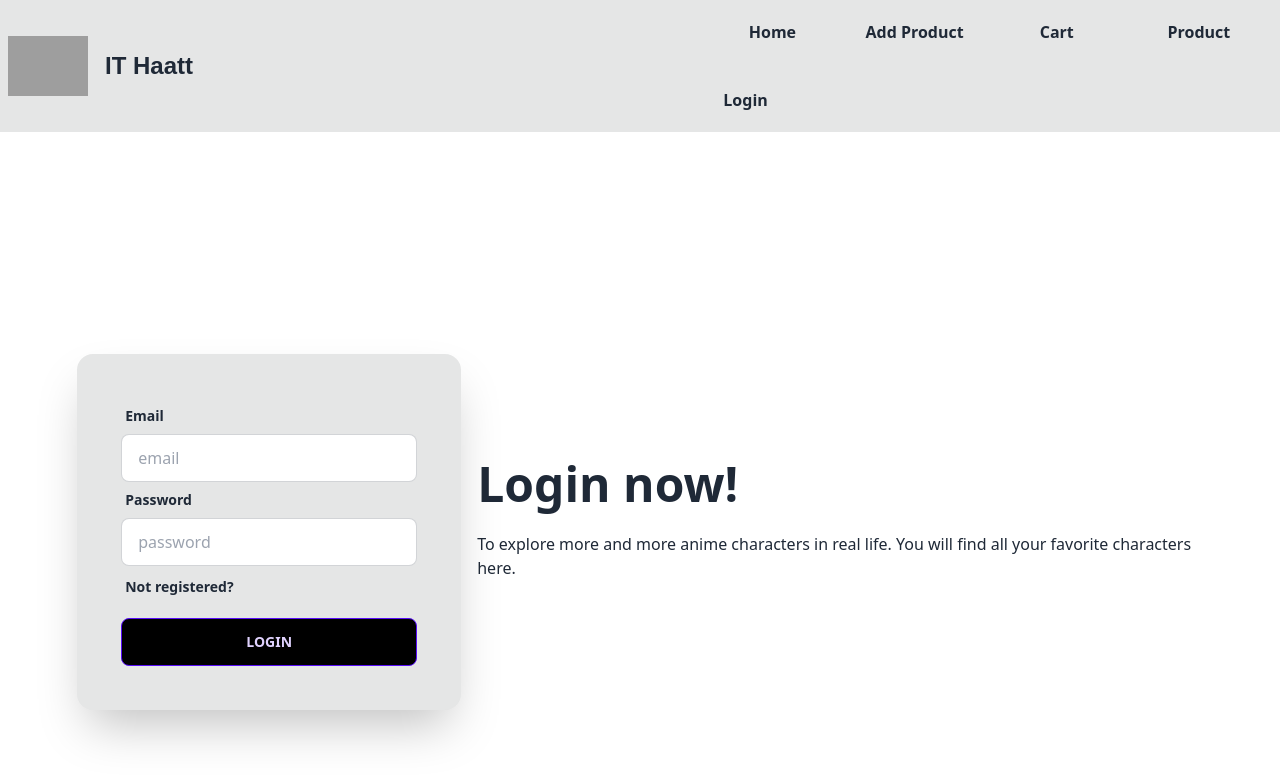
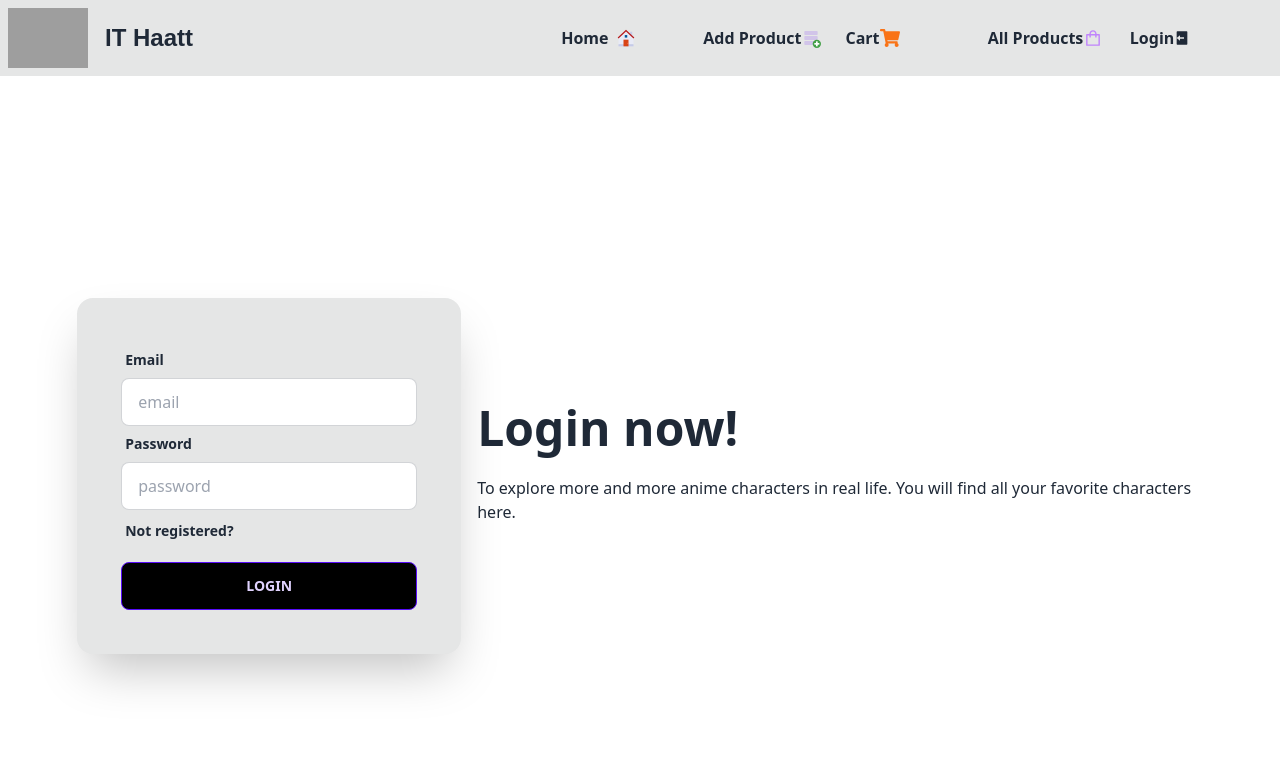
Before and after one commit to junaeddurjoy/brand-shop, a React (Vite) app: page /login in a window 1280 px wide. Shown: the top 782 px of the page. Built offline with nearby package versions, Linux system fonts and the light colour scheme; no server answers; grey boxes are pictures that could not be loaded.

Commit message:
product adding

```diff
--- a/src/components/Navbar.jsx
+++ b/src/components/Navbar.jsx
@@ -1,7 +1,12 @@
 import { Link } from "react-router-dom";
 import { useContext } from 'react';
 import { AuthContext } from "../pages/provider/AuthProvider";
-// import { BiUserCircle } from 'react-icons/bi'
+// import { BiUserCircle } from 'react-icons/ai'
+import { RiLogoutBoxRFill, RiLogoutBoxFill } from 'react-icons/ri'
+
+import { AiOutlineShopping } from 'react-icons/ai'
+import { FaShoppingCart } from 'react-icons/fa'
+import { FcHome, FcAddDatabase } from 'react-icons/fc'
 
 
 const Navbar = () => {
@@ -22,34 +27,34 @@ const Navbar = () => {
                         <a className="btn btn-ghost normal-case text-2xl font-varela">IT Haatt</a>
                     </Link>
                 </div>
-                <div className="grid grid-cols-1 lg:grid-cols-4 justify-center items-center lg:gap-5 mx-3 text-md font-bold">
+                <div className="grid grid-cols-1 lg:grid-cols-5 gap-3 lg:gap-0 justify-center items-center  mx-3 text-md font-bold">
                     <Link to={'/'}>
-                        <div className="hover:bg-gray-300 lg:p-3 w-auto text-center rounded-full">
-                            Home
+                        <div className="hover:bg-gray-300 lg:p-3 flex items-center gap-2  w-auto text-center rounded-full">
+                            Home<FcHome className="text-xl"></FcHome>
                         </div>
 
                     </Link>
                     <Link to={'/addProduct'}>
-                        <div className="hover:bg-gray-300 lg:p-3 w-auto text-center  rounded-full">
-                            Add Product
+                        <div className="hover:bg-gray-300 lg:p-3 flex items-center w-auto text-center  rounded-full">
+                            Add Product<FcAddDatabase className="text-xl"></FcAddDatabase>
                         </div>
                     </Link>
                     <Link to={'/cart'}>
-                        <div className="hover:bg-gray-300 lg:p-3 w-auto text-center  rounded-full">
-                            Cart
+                        <div className="hover:bg-gray-300 lg:p-3 w-auto text-center flex items-center  rounded-full">
+                            Cart<FaShoppingCart className="text-xl text-orange-500"></FaShoppingCart>
                         </div>
                     </Link>
                     <Link to={'/products'}>
-                        <div className="hover:bg-gray-300 lg:p-3 w-auto text-center  rounded-full">
-                            Product
+                        <div className="hover:bg-gray-300 lg:p-3 w-auto text-center flex items-center rounded-full">
+                            All Products<AiOutlineShopping className="text-xl text-purple-400"></AiOutlineShopping>
                         </div>
                     </Link>
                     {
                             user ?
-                                <button onClick={handleSignOut} className='hover:bg-gray-300 lg:p-3 w-auto text-center  rounded-full'>Log Out</button>
+                                <button onClick={handleSignOut} className='hover:bg-gray-300 lg:p-3 w-auto text-center flex items-center rounded-full'>Log Out<RiLogoutBoxRFill className="text-xl"></RiLogoutBoxRFill></button>
                                 :
                                 <Link to={'/login'}>
-                                    <button className='hover:bg-gray-300 lg:p-3 w-auto text-center  rounded-full'>Login</button>
+                                    <button className='hover:bg-gray-300 lg:p-3 w-auto text-center flex items-center rounded-full'>Login<RiLogoutBoxFill></RiLogoutBoxFill></button>
                                 </Link>
                         }
                 </div>
--- a/src/pages/ProductCard.jsx
+++ b/src/pages/ProductCard.jsx
@@ -5,12 +5,12 @@ const ProductCard = ({ product }) => {
 
     return (
         <div>
-            <div className="card w-96 glass">
+            <div className="card my-5 w-80 glass">
             <h2 className="card-title justify-center mt-3">{name}</h2>
                 <figure><img className='h-96 w-96' src={image} alt="car!" /></figure>
                 <div className="card-body">
 
-                    <div className="btn-group btn-group-vertical lg:btn-group-horizontal justify-center">
+                    <div className="btn-group btn-group-horizontal justify-center">
                         <Link to={`/product/${_id}`}>
                             <button className="btn bg-green-400">Details</button>
                         </Link>
--- a/src/pages/Products.jsx
+++ b/src/pages/Products.jsx
@@ -11,7 +11,7 @@ const Products = () => {
         <div>
             <Navbar></Navbar>
             <h1 className="text-3xl mt-14 font-pacifico font-bold mx-10">Products:</h1>
-            <div className="grid grid-cols-1 lg:grid-cols-3 mb-14 mt-7 mx-10">
+            <div className="grid grid-cols-1 lg:grid-cols-4 mb-14 mt-7 mx-10">
                 {
                     products.map(product => <ProductCard key={product._id} product={product}></ProductCard>)
                 }
```
